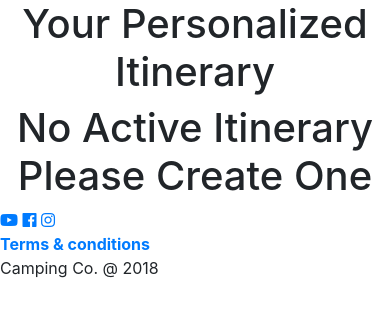
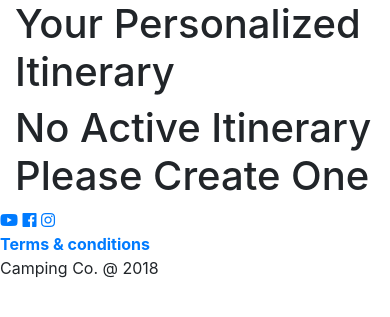
Before and after one commit to lelouche556/camping-company, a Django app: template customer/templates/customer/custom.html in a window 390 px wide. Shown: the part 56-373 px from the top of the page. Run offline with Django 3.2, Linux system fonts and the light colour scheme; the template is opened without the code that fills it, so the values that code supplies are empty; some libraries are stand-ins or nearby versions.

Commit message:
mobile friendly initiate

```diff
--- a/customer/templates/customer/create_itinerary.html
+++ b/customer/templates/customer/create_itinerary.html
@@ -3,6 +3,7 @@
     {% block css %}<link rel="stylesheet" href="{% static 'css/customer/create_itinerary.css' %}">{% endblock %}
 
     {% block content_block %}
+<div class="manager">
   <div class="container">
       {% if itinerary is None %}
         <div class="row">
@@ -38,4 +39,5 @@
         <a href="{% url 'customer:custom_itinerary' %}" class="btn btn-primary">Check The Created One?</a>
       {% endif %}
   </div>
+    </div>
 {% endblock %}
--- a/customer/templates/customer/custom.html
+++ b/customer/templates/customer/custom.html
@@ -1,14 +1,15 @@
 {% extends "snippets/base.html" %}
 {% load staticfiles %}
-    {% block css %}<link rel="stylesheet" href="{% static 'css/customer/create_itinerary.css' %}">{% endblock %}
+    {% block css %}<link rel="stylesheet" href="{% static 'css/customer/custom.css' %}">{% endblock %}
 
     {% block content_block %}
+<div class="manager">
     <div class="container">
-                <h1 style="text-align: center;">Your Personalized Itinerary</h1>
+                <h1>Your Personalized Itinerary</h1>
         {% if list %}
             {% for x in list %}
-                    <h2 style="text-align: center;">Day: {{forloop.counter}}</h2>
-            <div class="row" style="cursor:pointer;">
+                    <h2>Day: {{forloop.counter}}</h2>
+            <div class="row point">
                 {% for y in data %}
                     {% for z in y.destination.all %}
                             {% if z.pk in x %}
@@ -32,8 +33,9 @@
 
         </div>
         {% else %}
-            <h1 style="text-align: center">No Active Itinerary Please Create One</h1>
+            <h1>No Active Itinerary Please Create One</h1>
         {% endif %}
     </div>
+</div>
 
      {% endblock %}
--- a/customer/templates/customer/user_page.html
+++ b/customer/templates/customer/user_page.html
@@ -7,11 +7,12 @@
     {% block content_block %}
         {% if messages %}
             {% for message in messages %}
-                <div style="text-align: center; margin-top:4%;" class="alert alert-success">
+                <div class="alert alert-success">
                     <strong>{{message}}</strong>
                 </div>
             {% endfor %}
         {% endif %}
+        <div class="manager">
             <div class="content">
                 <div class="card">
                     <div class="firstinfo"><img src="https://www.ncc.metu.edu.tr/sites/default/files/user-pro.png"></span>
@@ -32,6 +33,7 @@
                     <!--<span></span>-->
                 </div>
             </div>
+        </div>
             <div class="buttt">
                 <a class="btn btn-primary" href="{% url 'customer:create_itinerary' %}">Create Itinerary</a>
                 <a class="btn btn-primary" href="{% url 'customer:delete_itinerary' %}">Delete Itinerary</a>
--- a/register/templates/register/signin.html
+++ b/register/templates/register/signin.html
@@ -7,7 +7,7 @@
     {% block content_block %}
         {% if messages %}
             {% for message in messages %}
-                <div style="text-align:center; margin-top:4%;" class="alert alert-warning">
+                <div class="alert alert-warning">
                     <strong>{{message}}</strong>
                 </div>
             {% endfor %}
--- a/vehicle/templates/vehicle/vehicle_info.html
+++ b/vehicle/templates/vehicle/vehicle_info.html
@@ -101,7 +101,8 @@
          </div>
       </div>
    </div>
-   <div class="desc">
+   <div class="container car">
+       <br>
       <h3>WE RENT FULLY-OUTFITTED OVERLAND VEHICLES FOR UNBOUNDED ADVENTURE</h3>
       <br>
       <p>On the hunt for the perfect camp-ready rental? Whether you're hoping to visit picturesque valleys or explore the interiors of Northeast India, our vehicles are perfectly equipped to provide the ideal platform for adventurous travelers.</p>
@@ -111,5 +112,6 @@
    <br>
    <br>
    <br>
+   <br>
 </div>
 {% endblock %}
```
Also changed, not shown: app/templates/app/about.html (+3 -5 lines). Lines whose indentation alone changed are shown as unchanged.
